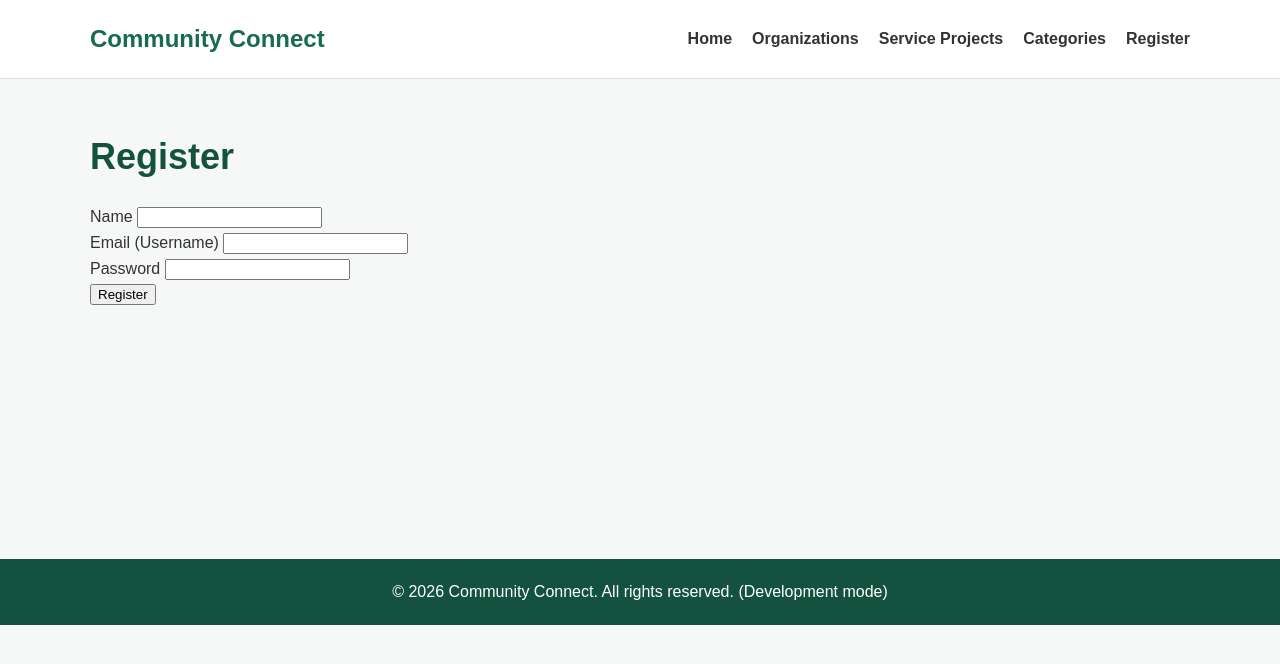
After one commit to Byaruhanga649/cse-340, a Node server app: page /register in a window 1280 px wide. The commit adds this page. Shown: the top 664 px of the page. Run offline with Node 20, Linux system fonts and the light colour scheme.

Commit message:
Add secure user registration with bcrypt

```diff
--- a/package.json
+++ b/package.json
@@ -20,11 +20,15 @@
   },
   "homepage": "https://github.com/Byaruhanga649/cse-340#readme",
   "dependencies": {
+    "bcrypt": "^6.0.0",
     "dotenv": "^18.0.9",
     "ejs": "^7.0.2",
     "express": "^5.3.0",
     "express-session": "^1.19.0",
     "express-validator": "^7.3.2",
     "pg": "^8.23.1"
+  },
+  "allowScripts": {
+    "bcrypt@6.0.0": true
   }
 }
--- /dev/null
+++ b/src/controllers/users.js
@@ -0,0 +1,26 @@
+import bcrypt from 'bcrypt';
+import { createUser } from '../models/users.js';
+
+const showUserRegistrationForm = (req, res) => {
+    res.render('register', { title: 'Register' });
+};
+
+const processUserRegistrationForm = async (req, res) => {
+    const { name, email, password } = req.body;
+
+    try {
+        const salt = await bcrypt.genSalt(10);
+        const passwordHash = await bcrypt.hash(password, salt);
+
+        await createUser(name, email, passwordHash);
+
+        req.flash('success', 'Registration successful! Please log in.');
+        res.redirect('/');
+    } catch (error) {
+        console.error('Error registering user:', error);
+        req.flash('error', 'An error occurred during registration. Please try again.');
+        res.redirect('/register');
+    }
+};
+
+export { showUserRegistrationForm, processUserRegistrationForm };
--- a/views/partials/header.ejs
+++ b/views/partials/header.ejs
@@ -21,6 +21,7 @@
                 <a href="/organizations">Organizations</a>
                 <a href="/projects">Service Projects</a>
                 <a href="/categories">Categories</a>
+                <a href="/register">Register</a>
             </nav>
         </div>
     </header>
--- /dev/null
+++ b/views/register.ejs
@@ -0,0 +1,28 @@
+<%- include('partials/header') %>
+
+    <main>
+        <h1>
+            <%= title %>
+        </h1>
+
+        <form action="/register" method="POST">
+            <div class="form-group">
+                <label for="name">Name</label>
+                <input type="text" id="name" name="name" required />
+            </div>
+
+            <div class="form-group">
+                <label for="email">Email (Username)</label>
+                <input type="email" id="email" name="email" required />
+            </div>
+
+            <div class="form-group">
+                <label for="password">Password</label>
+                <input type="password" id="password" name="password" required />
+            </div>
+
+            <button type="submit">Register</button>
+        </form>
+    </main>
+
+    <%- include('partials/footer') %>
```
Also changed, not shown: src/models/users.js (added, +27 -0 lines), src/routes.js (+9 -0 lines), 1 other file.
